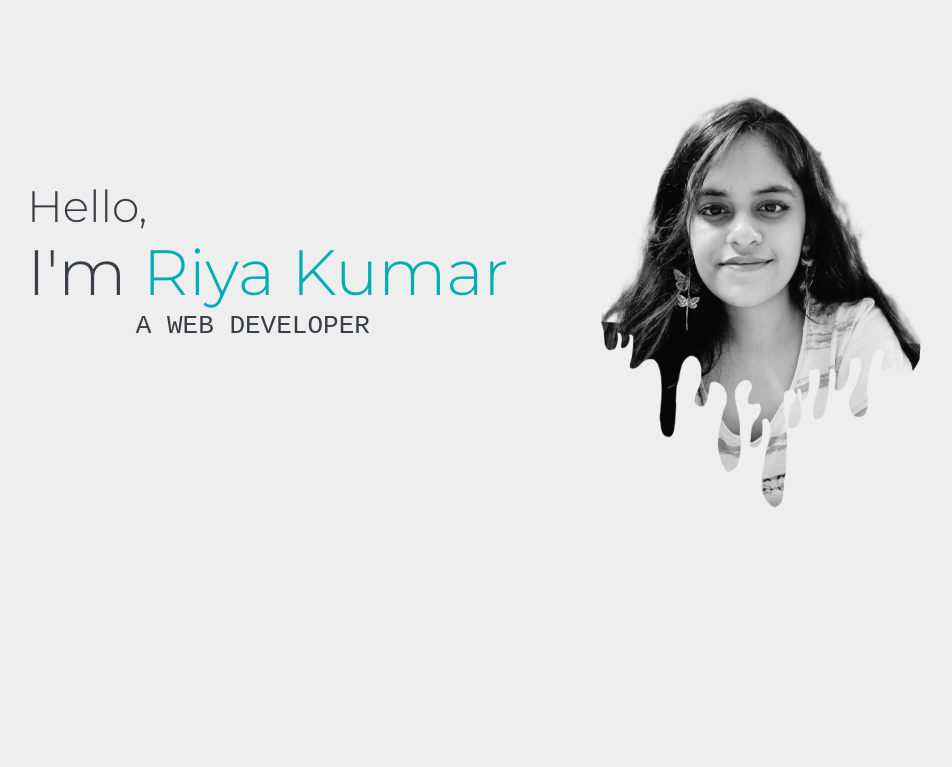
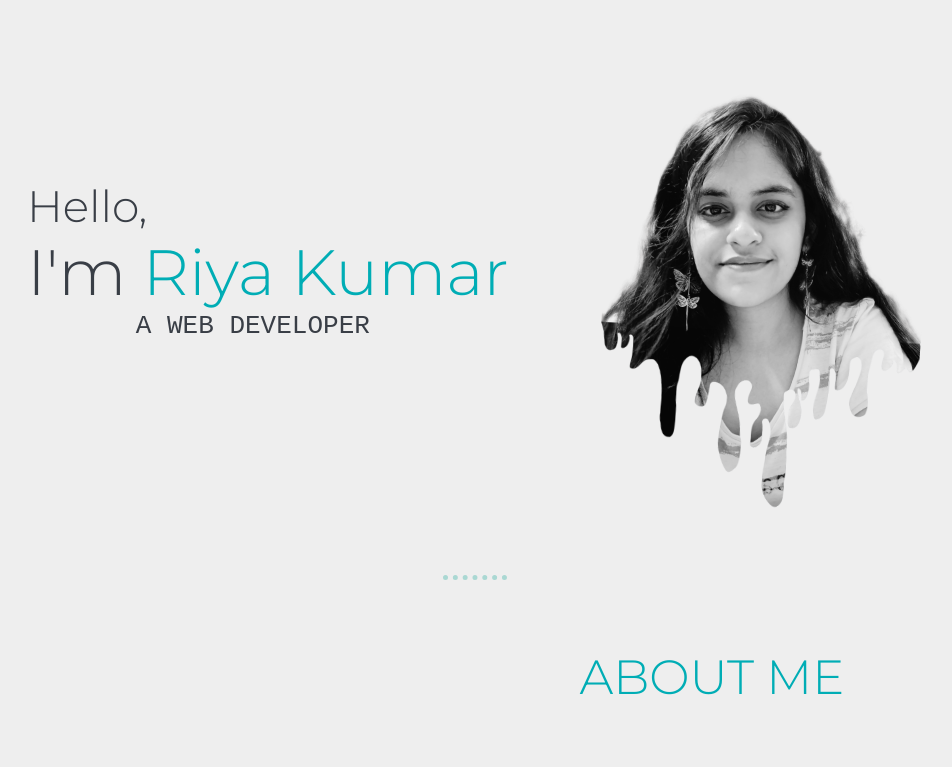
Before and after one commit to RiyaKumar00/My-Portfolio, a plain HTML site: page index.html in a window 1280 px wide. Shown: the top 767 px of the page, without its empty margins (165-1117 px from the left). Drawn offline with nearby package versions, Linux system fonts and the light colour scheme; no server answers.

Commit message:
Update index_master.css

```diff
--- a/css/index_master.css
+++ b/css/index_master.css
@@ -66,7 +66,7 @@ table{
   font-family: monospace;
 }
 .page{
-  height: 95vh;
+  margin-bottom: 30%;
 }
 .myimg{
   padding-right: 15%;
@@ -115,6 +115,7 @@ table{
 }
 .card{
   width: 275px;
+  height: 300px;
   background: #393e46;
   color: #aad8d3;
   text-align: center;
```
